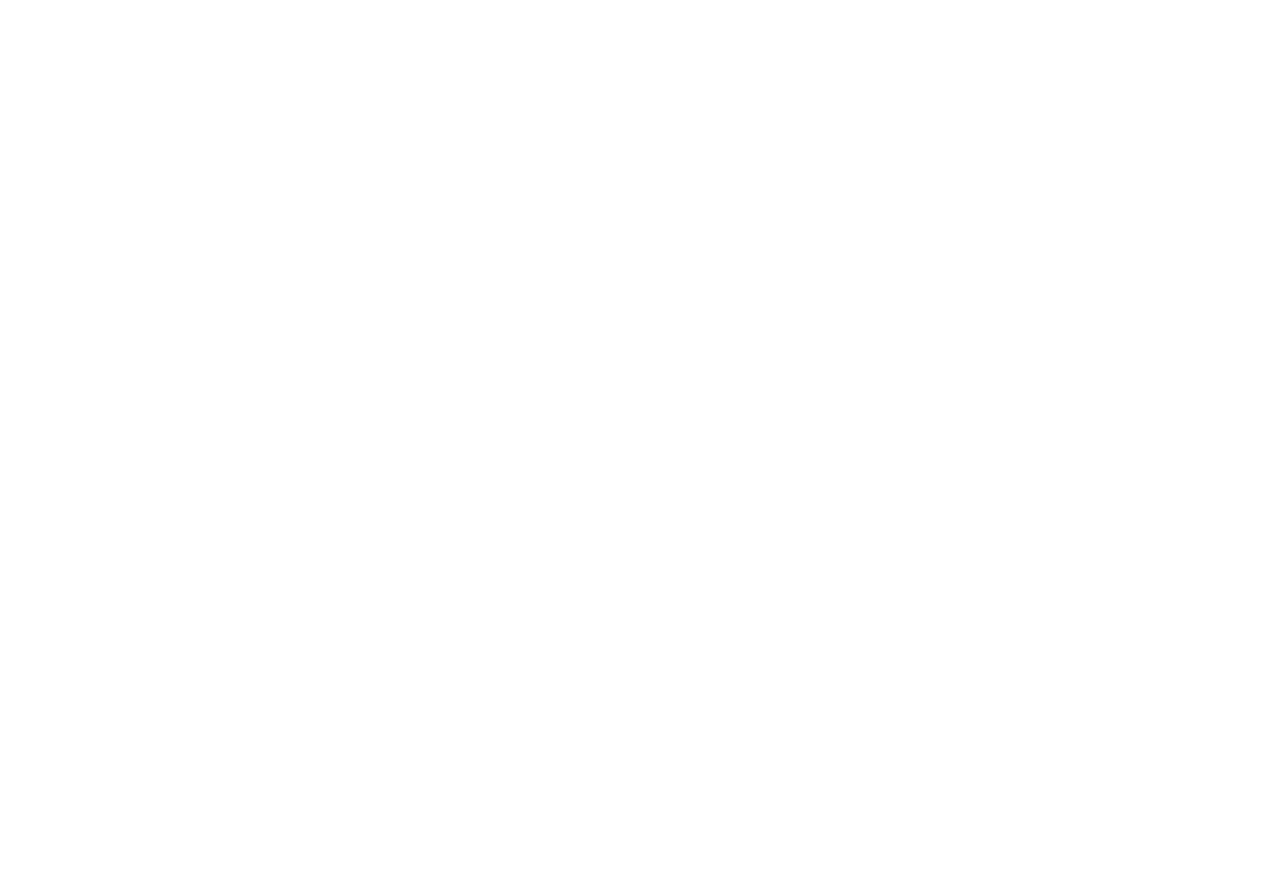
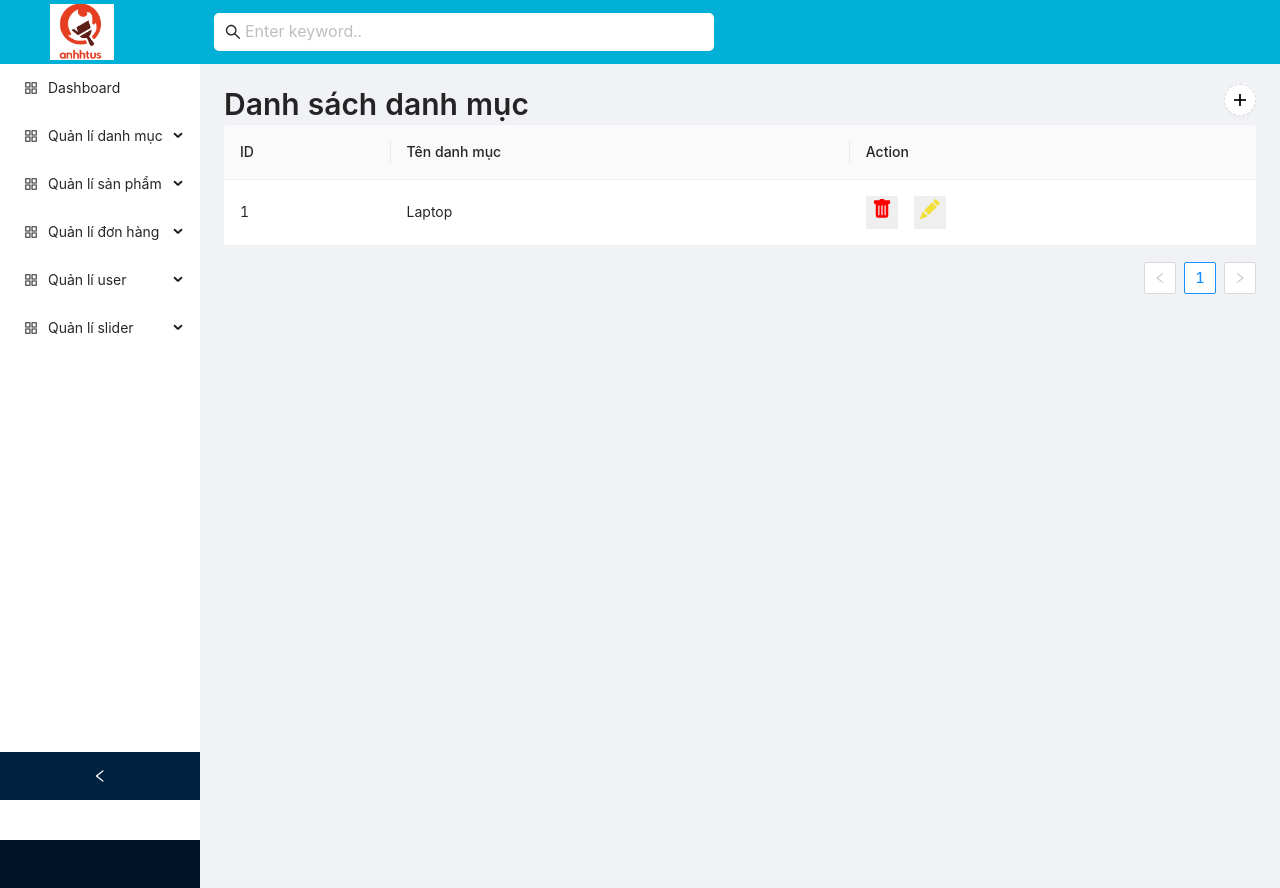
Before and after one commit to thanhdat274/ASM_ReactJS, a React app: page /admin/categories in a window 1280 px wide. Before the commit this address had no page. Before the commit the page ends 800 px from the top, so only its background shows below. Built offline with nearby package versions, Linux system fonts and the light colour scheme; data requests are answered from the project's data file; the HTML template or start-up script is replaced by a standard one.

Commit message:
thêm chức năng list danh mục

```diff
--- a/db.json
+++ b/db.json
@@ -1,5 +1,10 @@
 {
-  "user": [],
+  "categories": [
+    {
+      "name": "Laptop",
+      "id": 1
+    }
+  ],
   "products": [
     {
       "name": "Apple iPhone 13 Pro Max",
--- a/src/App.tsx
+++ b/src/App.tsx
@@ -24,7 +24,7 @@
         {/* phần admin */}
         <Route path='admin' element={<AdminLayout />}>
           <Route index element={<Dashboard />} />
-          <Route path='category'>
+          <Route path='categories'>
             <Route index element={<ListCate />} />
             <Route path='add' element={<AddCate />} />
           </Route>
--- a/src/admin/MenuAdmin.tsx
+++ b/src/admin/MenuAdmin.tsx
@@ -20,12 +20,12 @@
         </Menu.Item>
         <SubMenu key="sub2" icon={<AppstoreOutlined />} title="Quản lí danh mục">
             <Menu.Item key="8">
-                <NavLink className="" aria-current="page" to="/admin/category">
+                <NavLink className="" aria-current="page" to="/admin/categories">
                     Danh sách danh mục
                 </NavLink>
             </Menu.Item>
             <Menu.Item key="9">
-                <NavLink className="" aria-current="page" to="/admin/category/add">
+                <NavLink className="" aria-current="page" to="/admin/categories/add">
                     Thêm mới danh mục
                 </NavLink>
             </Menu.Item>
--- a/src/admin/components/cate/ListCate.tsx
+++ b/src/admin/components/cate/ListCate.tsx
@@ -1,9 +1,72 @@
-import React from 'react'
+import { PlusOutlined } from '@ant-design/icons'
+import { Button, Space, Table, Typography } from 'antd'
+import { ColumnsType } from 'antd/es/table';
+import React, { useEffect, useState } from 'react'
+import { BsFillPencilFill, BsFillTrashFill } from 'react-icons/bs'
+import { Link } from 'react-router-dom'
+import styled from 'styled-components'
+import { listCate } from '../../../api/category'
+
+interface DataType {
+  id: string,
+  name: string
+}
+
+const columns: ColumnsType<DataType> = [
+  {
+    title: 'ID',
+    dataIndex: 'id',
+    key: 'id',
+  },
+  {
+    title: 'Tên danh mục',
+    dataIndex: 'name',
+    key: 'name',
+  },
+  {
+    title: 'Action',
+    key: 'action',
+    render: () => (
+      <Space size="middle">
+        <button style={{ border: '0px', fontSize: '20px' }} onClick={() => console.log('ahihi')} ><BsFillTrashFill style={{ color: 'red', fontSize: '20px' }} /></button>
+        <button style={{ border: '0px', fontSize: '20px' }} onClick={() => console.log('ahihi')} ><BsFillPencilFill style={{ color: '#F2DF3A', fontSize: '20px' }} /></button>
+      </Space>
+    ),
+  },
+];
+
 
 const ListCate = () => {
+  const [cate, setCate] = useState([])
+  useEffect(() => {
+    const getCate = async () => {
+      try {
+        const data = await listCate()
+        setCate(data.data)
+      } catch (error) {
+        console.log(error);
+      }
+    }
+    getCate()
+  }, [])
   return (
-    <div>ListCate</div>
+    <>
+      <Breadcrumb>
+        <Typography.Title level={2} style={{ margin: 0 }}>
+          Danh sách danh mục
+        </Typography.Title>
+        <Link to="/admin/categories/add">
+          <Button type="dashed" shape="circle" icon={<PlusOutlined />} />
+        </Link>
+      </Breadcrumb>
+      <Table columns={columns} dataSource={cate} />
+    </>
   )
 }
+const Breadcrumb = styled.div`
+    display: flex;
+    justify-content: space-between;
+    margin-top: 20px;
+`
 
 export default ListCate
--- a/src/admin/components/product/ListPro.tsx
+++ b/src/admin/components/product/ListPro.tsx
@@ -2,12 +2,13 @@
 import styled from "styled-components";
 import { Typography, Button, Table, Space } from 'antd';
 import { Link } from 'react-router-dom'
-import { DownOutlined, PlusOutlined } from '@ant-design/icons';
+import { PlusOutlined } from '@ant-design/icons';
 import type { ColumnsType } from 'antd/es/table';
 import { getAll } from "../../../api/products";
 import { BsFillPencilFill, BsFillTrashFill } from 'react-icons/bs'
 
 interface DataType {
+  id: string,
   name: string;
   saleOffPrice: number;
   feature: string;
@@ -16,16 +17,21 @@
 
 const columns: ColumnsType<DataType> = [
   {
+    title: 'ID',
+    dataIndex: 'id',
+    key: 'id',
+  },
+  {
     title: 'Tên sản phẩm',
     dataIndex: 'name',
     key: 'name',
-    render: text => <p style={{width: '200px'}}>{text}</p>,
+    render: text => <p style={{ width: '200px' }}>{text}</p>,
   },
   {
     title: 'Đặc điểm',
     dataIndex: 'feature',
     key: 'feature',
-    render: text => <p style={{width: '500px'}}>{text}</p>,
+    render: text => <p style={{ width: '500px' }}>{text}</p>,
   },
   {
     title: 'Giá khuyến mãi',
@@ -36,15 +42,15 @@
     title: 'Mô tả',
     dataIndex: 'description',
     key: 'description',
-    render: text => <p style={{width: '500px'}}>{text}</p>,
+    render: text => <p style={{ width: '500px' }}>{text}</p>,
   },
   {
     title: 'Action',
     key: 'action',
     render: () => (
       <Space size="middle">
-        <button style={{border: '0px', fontSize: '20px'}} onClick={() => console.log('ahihi')} ><BsFillTrashFill style={{color: 'red', fontSize: '20px'}}/></button>
-        <button style={{border: '0px', fontSize: '20px'}} onClick={() => console.log('ahihi')} ><BsFillPencilFill style={{color: '#F2DF3A', fontSize: '20px'}}/></button>
+        <button style={{ border: '0px', fontSize: '20px' }} onClick={() => console.log('ahihi')} ><BsFillTrashFill style={{ color: 'red', fontSize: '20px' }} /></button>
+        <button style={{ border: '0px', fontSize: '20px' }} onClick={() => console.log('ahihi')} ><BsFillPencilFill style={{ color: '#F2DF3A', fontSize: '20px' }} /></button>
       </Space>
     ),
   },
@@ -60,10 +66,9 @@
         const data = await getAll()
         setDataTable(data.data)
       } catch (err) {
-
+        console.log(err);
       }
     }
-
     fetchData()
   }, [])
   return (
--- /dev/null
+++ b/src/api/category.ts
@@ -0,0 +1,23 @@
+import instance from "./instance";
+
+
+export const listCate = () =>{
+    const url = '/categories'
+    return instance.get(url);
+}
+export const listOneCate = (id: number) =>{
+    const url = `/categories/${id}`
+    return instance.get(url);
+}
+export const remove =(id:number)=>{
+    const url = `/categories/${id}`
+    return instance.delete(url)
+}
+export const add = (data: any) =>{
+    const url = '/categories'
+    return instance.post(url, data);
+}
+export const update = (data:any ) => {
+    const url = `/categories/${data.id}`
+    return instance.put(url, data);
+}
```
